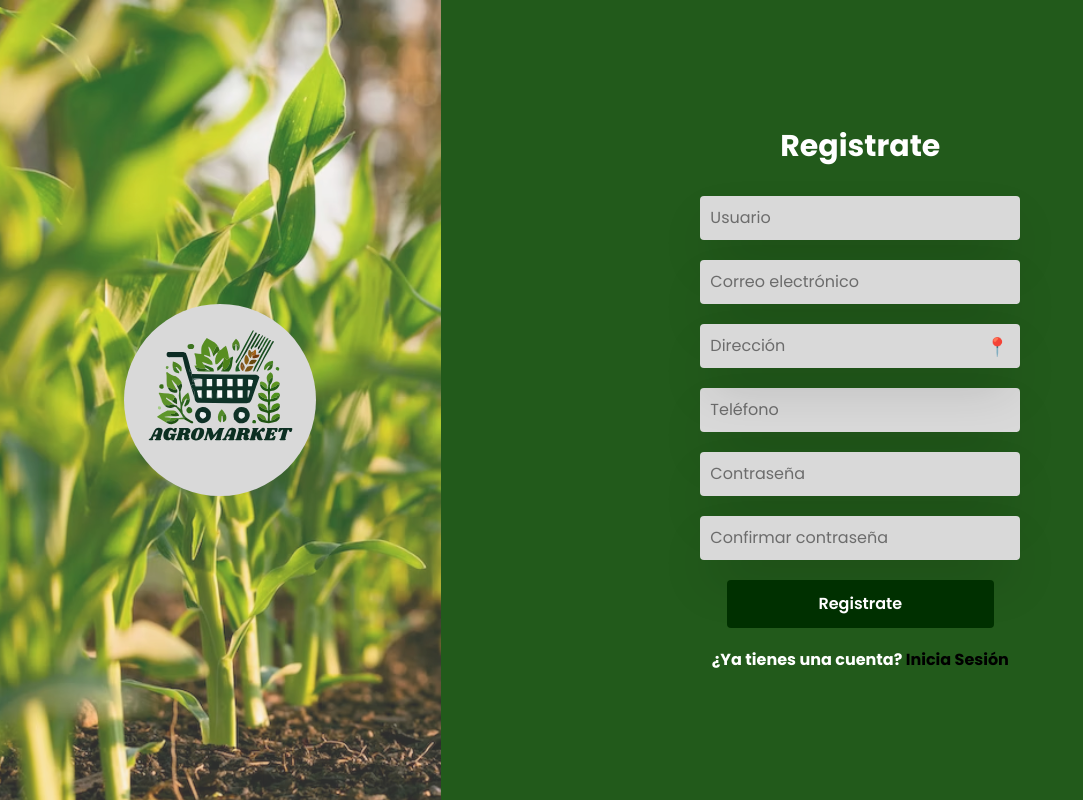
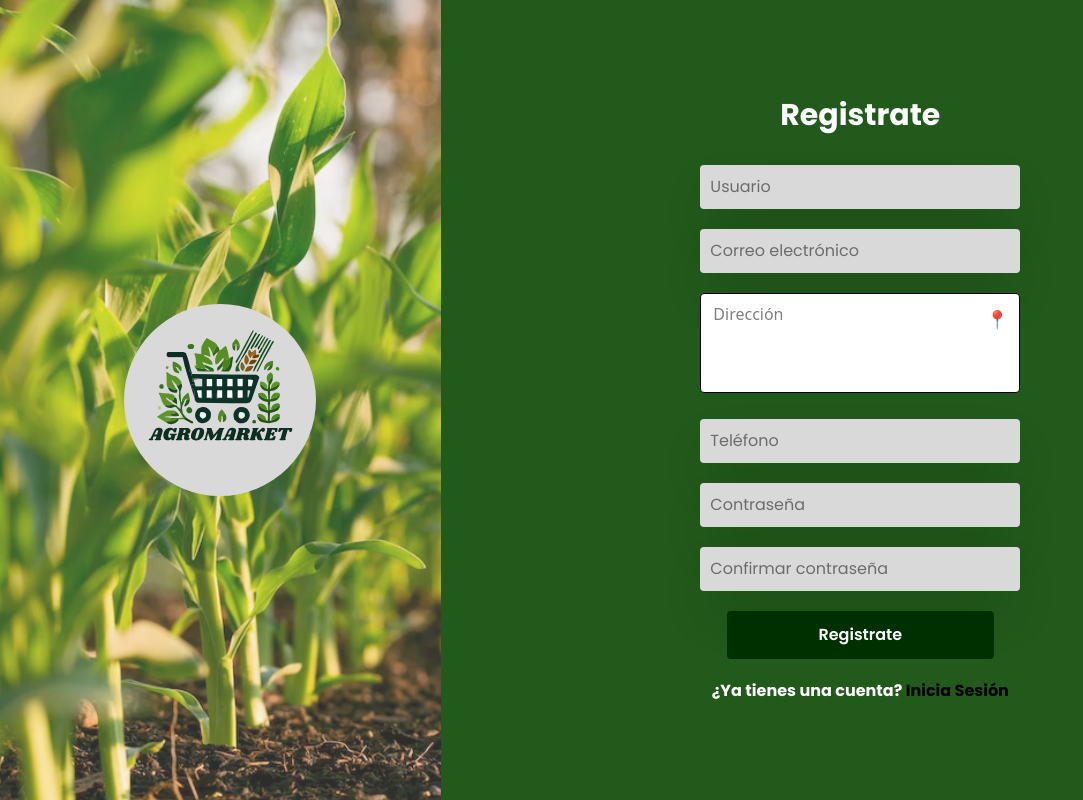
Before and after one commit to acardo02/AgroMarket, a React (Vite) app in the folder AGRO_CLIENT/: page /register in a window 1280 px wide. Shown: the whole page, without its empty margins (0-1083 px from the left). Built offline with nearby package versions, Linux system fonts and the light colour scheme.

Commit message:
fix:arreglando text area

```diff
--- a/AGRO_CLIENT/src/features/auth/RegisterForm.jsx
+++ b/AGRO_CLIENT/src/features/auth/RegisterForm.jsx
@@ -101,23 +101,24 @@ const RegisterForm = () => {
                 />
 
                 {/* Dirección con botón para mapa */}
-                <div className="w-6/6 relative ">
-                    <Input
-                        type="text"
-                        placeHolder="Dirección"
+                <div className="w-full relative">
+                <textarea
+                  placeholder="Dirección"
                   value={address}
                   onChange={(e) => setAddress(e.target.value)}
                   required
-                        className="pr-10 w-full"
+                  className="pr-10 w-full h-25 resize-none border rounded px-3 py-2 bg-white text-black"
                 />
                 <button
                   type="button"
                   onClick={() => setIsModalOpen(true)}
-                        className="absolute top-1/2 right-3 -translate-y-1/2 text-gray-600 hover:text-black text-lg"
+                 className="absolute top-3 right-3 text-gray-600 hover:text-black text-lg"
                 >
                     📍
                  </button>
                 </div>
+
+
 
                 <Input
                     type="text"
```
Lines whose indentation alone changed are shown as unchanged.
